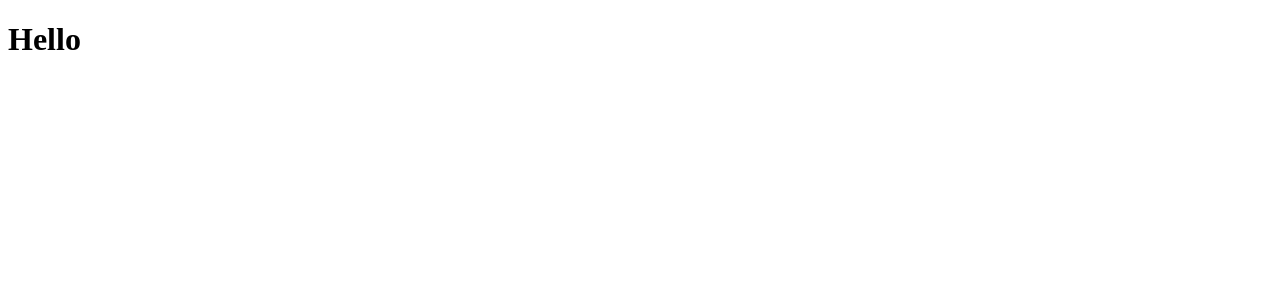
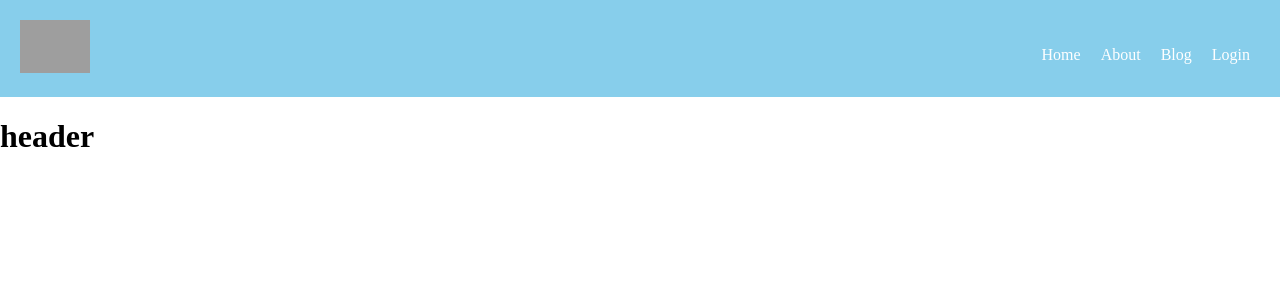
Before and after one commit to jg-empiric/Angular_Learn, an Angular app: page / in a window 1280 px wide. Shown: the top 300 px of the page. Built offline with nearby package versions, Linux system fonts and the light colour scheme; grey boxes are pictures that could not be loaded.

Commit message:
made header

```diff
--- a/angular.json
+++ b/angular.json
@@ -94,5 +94,8 @@
         }
       }
     }
+  },
+  "cli": {
+    "analytics": false
   }
 }
--- a/src/app/app.component.html
+++ b/src/app/app.component.html
@@ -1 +1,2 @@
-<h1>Hello</h1>
+<app-header></app-header>
+<h1>{{title}}</h1>
--- a/src/app/app.component.ts
+++ b/src/app/app.component.ts
@@ -6,5 +6,5 @@ import { Component } from '@angular/core';
   styleUrls: ['./app.component.css']
 })
 export class AppComponent {
-  title = 'blog';
+  title = 'header';
 }
--- a/src/app/app.module.ts
+++ b/src/app/app.module.ts
@@ -2,10 +2,12 @@ import { NgModule } from '@angular/core';
 import { BrowserModule } from '@angular/platform-browser';
 
 import { AppComponent } from './app.component';
+import { HeaderComponent } from './header/header.component';
 
 @NgModule({
   declarations: [
-    AppComponent
+    AppComponent,
+    HeaderComponent
   ],
   imports: [
     BrowserModule
--- /dev/null
+++ b/src/app/header/header.component.css
@@ -0,0 +1,19 @@
+nav img {
+    width: 70px;
+}
+nav {
+    background-color: skyblue;
+    padding: 20px;
+}
+nav ul {
+    float: right;
+    list-style-type: none;
+}
+nav ul li {
+    display: inline-block;
+    padding: 10px
+}
+nav ul li a {
+    color: #fff;
+    text-decoration: none;
+}
--- /dev/null
+++ b/src/app/header/header.component.html
@@ -0,0 +1,9 @@
+<nav>
+    <img src="https://angular.io/assets/images/logos/angularjs/AngularJS-Shield.svg" alt="">
+    <ul>
+        <li><a href="#">Home</a></li>
+        <li><a href="#">About</a></li>
+        <li><a href="#">Blog</a></li>
+        <li><a href="#">Login</a></li>
+    </ul>
+</nav>
--- a/src/styles.css
+++ b/src/styles.css
@@ -1 +1,4 @@
 /* You can add global styles to this file, and also import other style files */
+body {
+    margin: 0px;
+}
```
Also changed, not shown: src/app/header/header.component.ts (added, +10 -0 lines), 1 other file (tests, documents, lock files or other folders).
